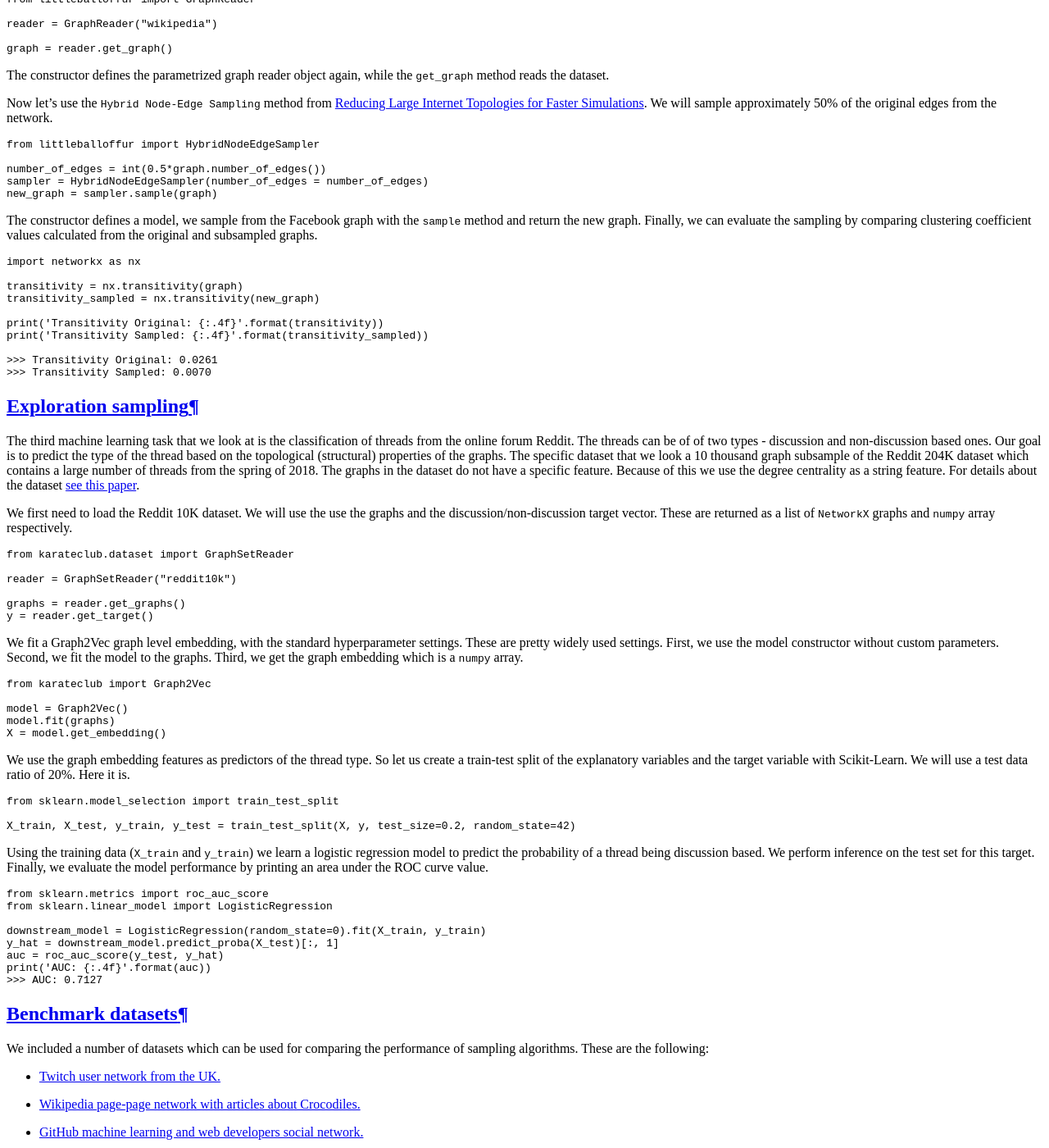
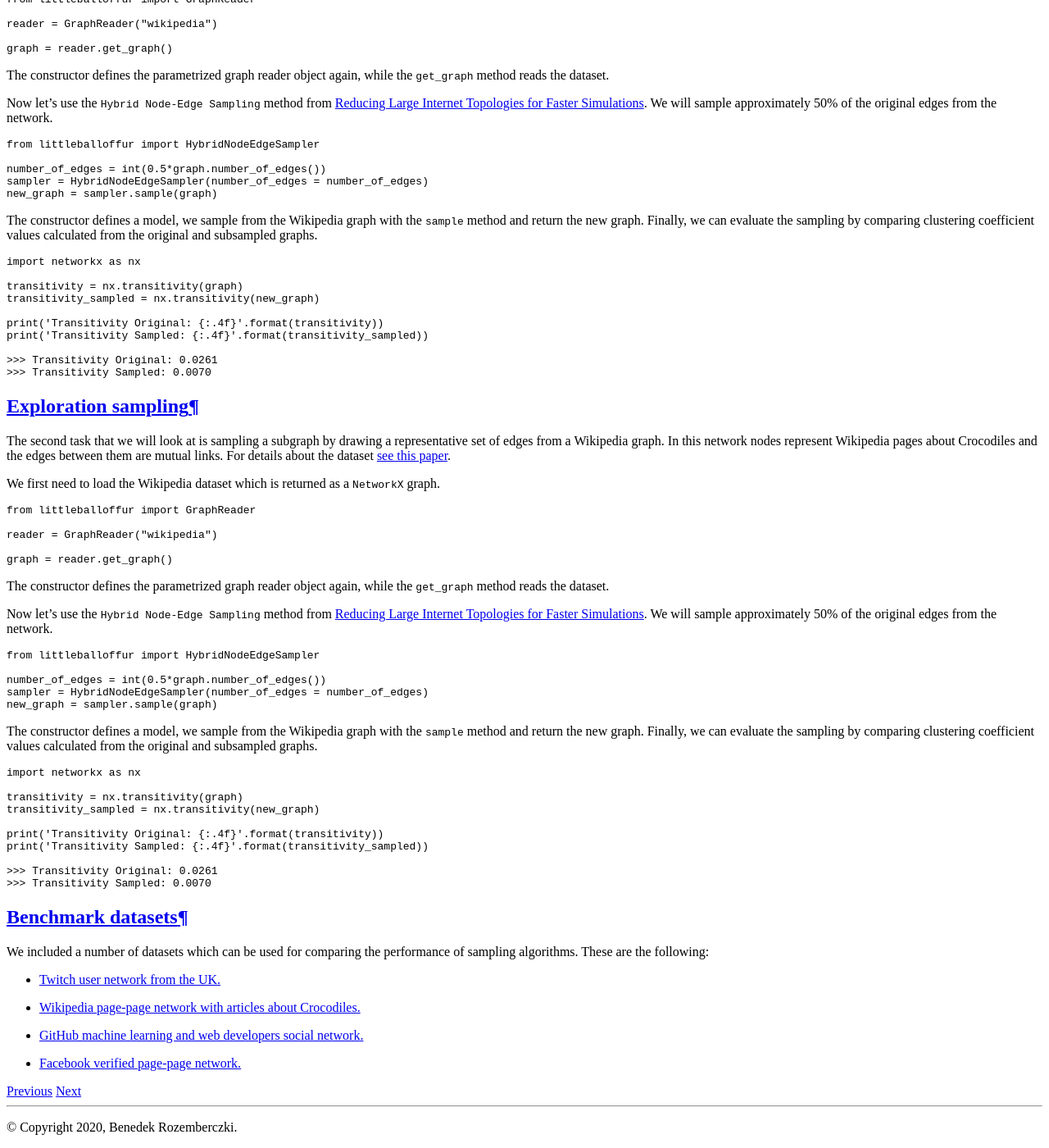
Before and after one commit to benedekrozemberczki/littleballoffur, a Sphinx documentation site: the page built from docs/source/notes/introduction.rst, in a window 1280 px wide and 1400 px high, scrolled down 3106 px. Shown: the whole window at 82% size. Built offline with Sphinx 7.4.7 and the Read the Docs theme 2.0.0, drawn with Linux system fonts in a browser that asks for light colours; pages that are not in the unit, such as notebooks, are missing from menus.

Commit message:
Docs update

```diff
--- a/docs/source/notes/introduction.rst
+++ b/docs/source/notes/introduction.rst
@@ -146,7 +146,7 @@
     sampler = HybridNodeEdgeSampler(number_of_edges = number_of_edges)
     new_graph = sampler.sample(graph)
 
-The constructor defines a model, we sample from the Facebook graph with the ``sample`` method and return the new graph. Finally, we can evaluate the sampling by comparing clustering coefficient values calculated from the original and subsampled graphs.
+The constructor defines a model, we sample from the Wikipedia graph with the ``sample`` method and return the new graph. Finally, we can evaluate the sampling by comparing clustering coefficient values calculated from the original and subsampled graphs.
 
 .. code-block:: python
 
@@ -164,60 +164,47 @@
 Exploration sampling
 --------------------
 
-The third machine learning task that we look at is the classification of threads from the online forum Reddit. The threads
-can be of of two types - discussion and non-discussion based ones. Our goal is to predict the type of the thread based on
-the topological (structural) properties of the graphs. The specific dataset that we look a 10 thousand graph subsample of
-the Reddit 204K dataset which contains a large number of threads from the spring of 2018. The graphs in the dataset do not
-have a specific feature. Because of this we use the degree centrality as a string feature.
-For details about the dataset `see this paper <https://arxiv.org/abs/2003.04819>`_.
 
-We first need to load the Reddit 10K dataset. We will use the use the graphs and the discussion/non-discussion target vector.
-These are returned as a list of ``NetworkX`` graphs and ``numpy`` array respectively.
+The second task that we will look at is sampling a subgraph by drawing a representative set of edges from a Wikipedia graph. In this network
+nodes represent Wikipedia pages about Crocodiles and the edges between them are mutual links. For details
+about the dataset `see this paper <https://arxiv.org/abs/1909.13021>`_.
+
+We first need to load the Wikipedia dataset which is returned as a ``NetworkX`` graph.
 
 .. code-block:: python
 
-    from karateclub.dataset import GraphSetReader
+    from littleballoffur import GraphReader
 
-    reader = GraphSetReader("reddit10k")
+    reader = GraphReader("wikipedia")
 
-    graphs = reader.get_graphs()
-    y = reader.get_target()
+    graph = reader.get_graph()
 
-We fit a Graph2Vec graph level embedding, with the standard hyperparameter settings. These are pretty widely used settings.
-First, we use the model constructor without custom parameters. Second, we fit the model to the graphs. Third, we get the graph embedding
-which is a ``numpy`` array.
+The constructor defines the parametrized graph reader object again, while the ``get_graph`` method reads the dataset.
+
+Now let's use the ``Hybrid Node-Edge Sampling`` method from `Reducing Large Internet Topologies for Faster Simulations <http://www.cs.ucr.edu/~michalis/PAPERS/sampling-networking-05.pdf>`_. We will sample approximately 50% of the original edges from the network.
 
 .. code-block:: python
 
-    from karateclub import Graph2Vec
+    from littleballoffur import HybridNodeEdgeSampler
 
-    model = Graph2Vec()
-    model.fit(graphs)
-    X = model.get_embedding()
+    number_of_edges = int(0.5*graph.number_of_edges())
+    sampler = HybridNodeEdgeSampler(number_of_edges = number_of_edges)
+    new_graph = sampler.sample(graph)
 
-We use the graph embedding features as predictors of the thread type. So let us create a train-test split of the explanatory variables
-and the target variable with Scikit-Learn. We will use a test data ratio of 20%. Here it is.
+The constructor defines a model, we sample from the Wikipedia graph with the ``sample`` method and return the new graph. Finally, we can evaluate the sampling by comparing clustering coefficient values calculated from the original and subsampled graphs.
 
 .. code-block:: python
 
-    from sklearn.model_selection import train_test_split
+    import networkx as nx
 
-    X_train, X_test, y_train, y_test = train_test_split(X, y, test_size=0.2, random_state=42)
+    transitivity = nx.transitivity(graph)
+    transitivity_sampled = nx.transitivity(new_graph)
 
-Using the training data (``X_train`` and ``y_train``) we learn a logistic regression model to predict the probability of a thread being discussion based. We perform inference on the test
-set for this target. Finally, we evaluate the model performance by printing an area under the ROC curve value.
+    print('Transitivity Original: {:.4f}'.format(transitivity))
+    print('Transitivity Sampled: {:.4f}'.format(transitivity_sampled))
 
-.. code-block:: python
-
-    from sklearn.metrics import roc_auc_score
-    from sklearn.linear_model import LogisticRegression
-
-    downstream_model = LogisticRegression(random_state=0).fit(X_train, y_train)
-    y_hat = downstream_model.predict_proba(X_test)[:, 1]
-    auc = roc_auc_score(y_test, y_hat)
-    print('AUC: {:.4f}'.format(auc))
-    >>> AUC: 0.7127
-
+    >>> Transitivity Original: 0.0261
+    >>> Transitivity Sampled: 0.0070
 
 Benchmark datasets
 ------------------
```
